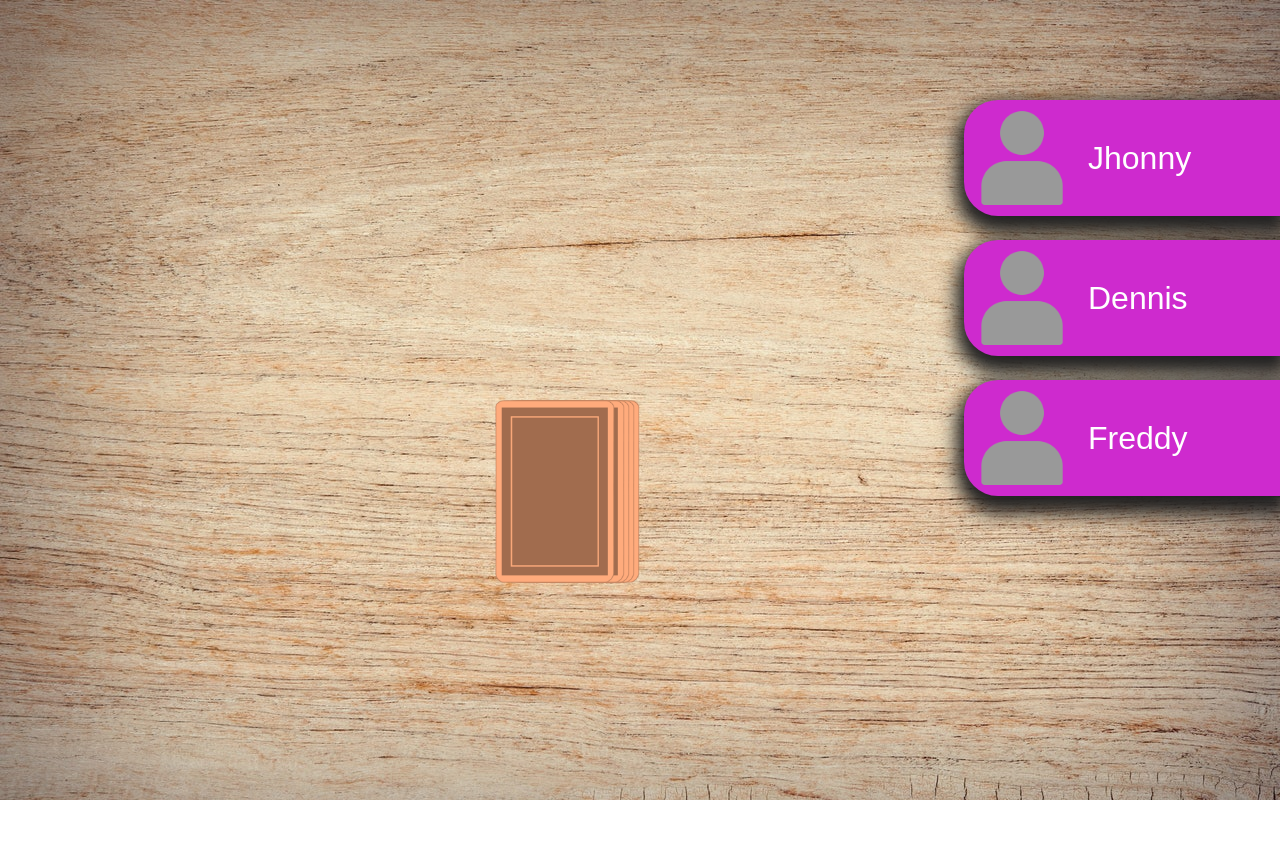
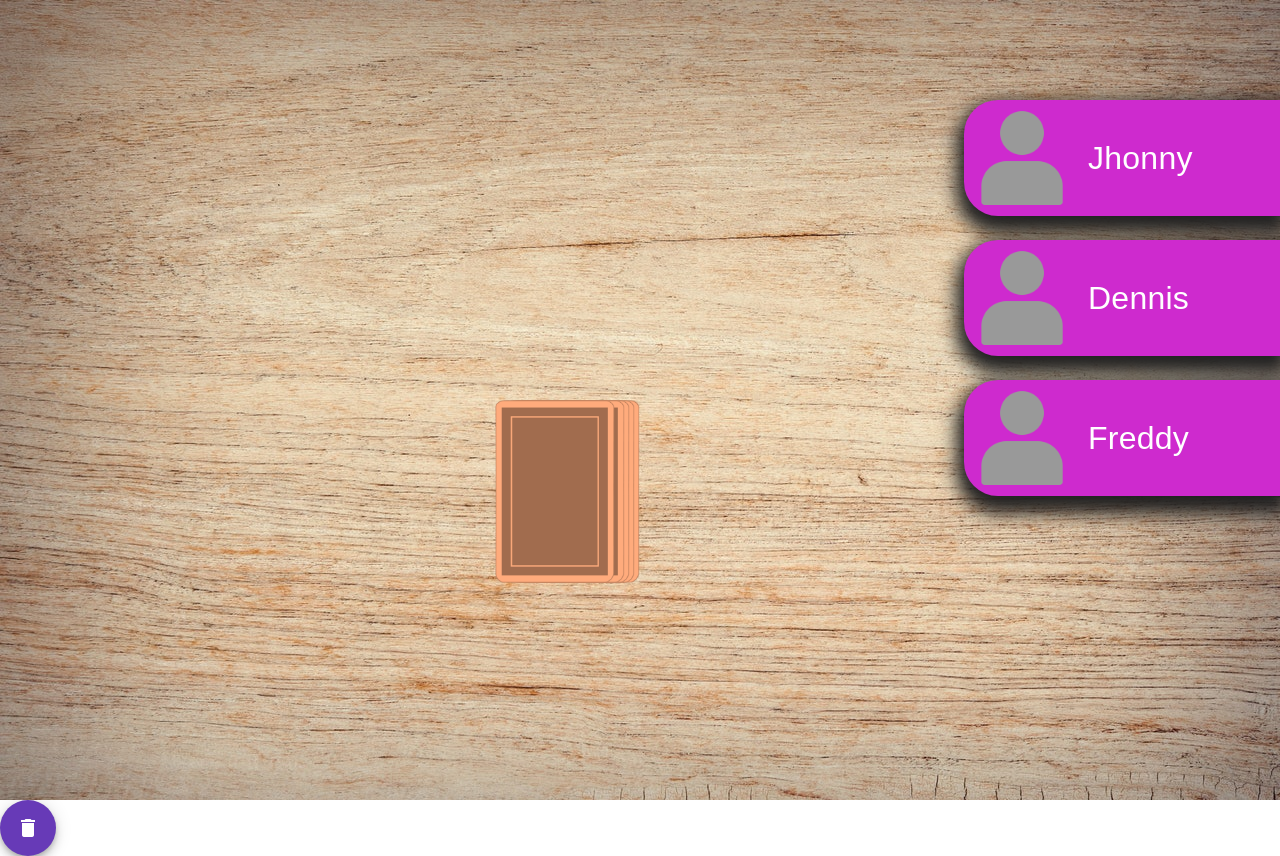
Before and after one commit to RaphaelFichtinger/AngularPractice, an Angular app in the folder ringoffire/: page /game in a window 1280 px wide. Before the commit the page ends 800 px from the top, so only its background shows below. Built offline with nearby package versions, Linux system fonts and the light colour scheme.

Commit message:
added MD and btn

```diff
--- a/ringoffire/angular.json
+++ b/ringoffire/angular.json
@@ -30,6 +30,7 @@
               "src/assets"
             ],
             "styles": [
+              "@angular/material/prebuilt-themes/deeppurple-amber.css",
               "src/styles.scss"
             ],
             "scripts": []
@@ -90,6 +91,7 @@
               "src/assets"
             ],
             "styles": [
+              "@angular/material/prebuilt-themes/deeppurple-amber.css",
               "src/styles.scss"
             ],
             "scripts": []
--- a/ringoffire/package.json
+++ b/ringoffire/package.json
@@ -11,10 +11,12 @@
   "private": true,
   "dependencies": {
     "@angular/animations": "^17.3.0",
+    "@angular/cdk": "^17.3.1",
     "@angular/common": "^17.3.0",
     "@angular/compiler": "^17.3.0",
     "@angular/core": "^17.3.0",
     "@angular/forms": "^17.3.0",
+    "@angular/material": "^17.3.1",
     "@angular/platform-browser": "^17.3.0",
     "@angular/platform-browser-dynamic": "^17.3.0",
     "@angular/router": "^17.3.0",
--- a/ringoffire/src/app/app.component.ts
+++ b/ringoffire/src/app/app.component.ts
@@ -1,11 +1,15 @@
 import { Component } from '@angular/core';
 import { RouterOutlet } from '@angular/router';
 import { CommonModule } from '@angular/common';
+import {MatButtonModule} from '@angular/material/button';
+import {MatIconModule} from '@angular/material/icon';
+
+
 
 @Component({
   selector: 'app-root',
   standalone: true,
-  imports: [RouterOutlet,CommonModule],
+  imports: [RouterOutlet,CommonModule, MatButtonModule, MatIconModule],
   templateUrl: './app.component.html',
   styleUrl: './app.component.scss'
 })
--- a/ringoffire/src/app/app.config.ts
+++ b/ringoffire/src/app/app.config.ts
@@ -2,7 +2,8 @@
 import { provideRouter } from '@angular/router';
 
 import { routes } from './app.routes';
+import { provideAnimationsAsync } from '@angular/platform-browser/animations/async';
 
 export const appConfig: ApplicationConfig = {
-  providers: [provideRouter(routes)]
+  providers: [provideRouter(routes), provideAnimationsAsync()]
 };
--- a/ringoffire/src/app/game/game.component.html
+++ b/ringoffire/src/app/game/game.component.html
@@ -25,5 +25,8 @@
         <img (click)="takeCard()" *ngIf="pickCardAnimation" class="pick-card" style = "right: 25px"
         src="/assets/img/cards/{{ currentCard }}.png" alt="">
     </div>
+</div>
 
-</div>
+<button mat-fab color="primary" aria-label="Example icon button with a delete icon">
+    <mat-icon>delete</mat-icon>
+  </button>
--- a/ringoffire/src/app/game/game.component.ts
+++ b/ringoffire/src/app/game/game.component.ts
@@ -2,12 +2,14 @@
 import { CommonModule } from '@angular/common';
 import { Game } from '../../models/game';
 import { PlayerComponent } from '../player/player.component';
+import {MatButtonModule} from '@angular/material/button';
+import {MatIconModule} from '@angular/material/icon';
 
 
 @Component({
   selector: 'app-game',
   standalone: true,
-  imports: [CommonModule, PlayerComponent,],
+  imports: [CommonModule, PlayerComponent, MatButtonModule, MatIconModule ],
   templateUrl: './game.component.html',
   styleUrl: './game.component.scss'
 })
--- a/ringoffire/src/index.html
+++ b/ringoffire/src/index.html
@@ -6,8 +6,10 @@
   <base href="/">
   <meta name="viewport" content="width=device-width, initial-scale=1">
   <link rel="icon" type="image/x-icon" href="favicon.ico">
+  <link href="https://fonts.googleapis.com/css2?family=Roboto:wght@300;400;500&display=swap" rel="stylesheet">
+  <link href="https://fonts.googleapis.com/icon?family=Material+Icons" rel="stylesheet">
 </head>
-<body>
+<body class="mat-typography">
   <app-root></app-root>
 </body>
 </html>
--- a/ringoffire/src/styles.scss
+++ b/ringoffire/src/styles.scss
@@ -1,3 +1,5 @@
 body{
     margin: 0;
 }
+html, body { height: 100%; }
+body { margin: 0; font-family: Roboto, "Helvetica Neue", sans-serif; }
```
Also changed, not shown: 1 other file (tests, documents, lock files or other folders).
